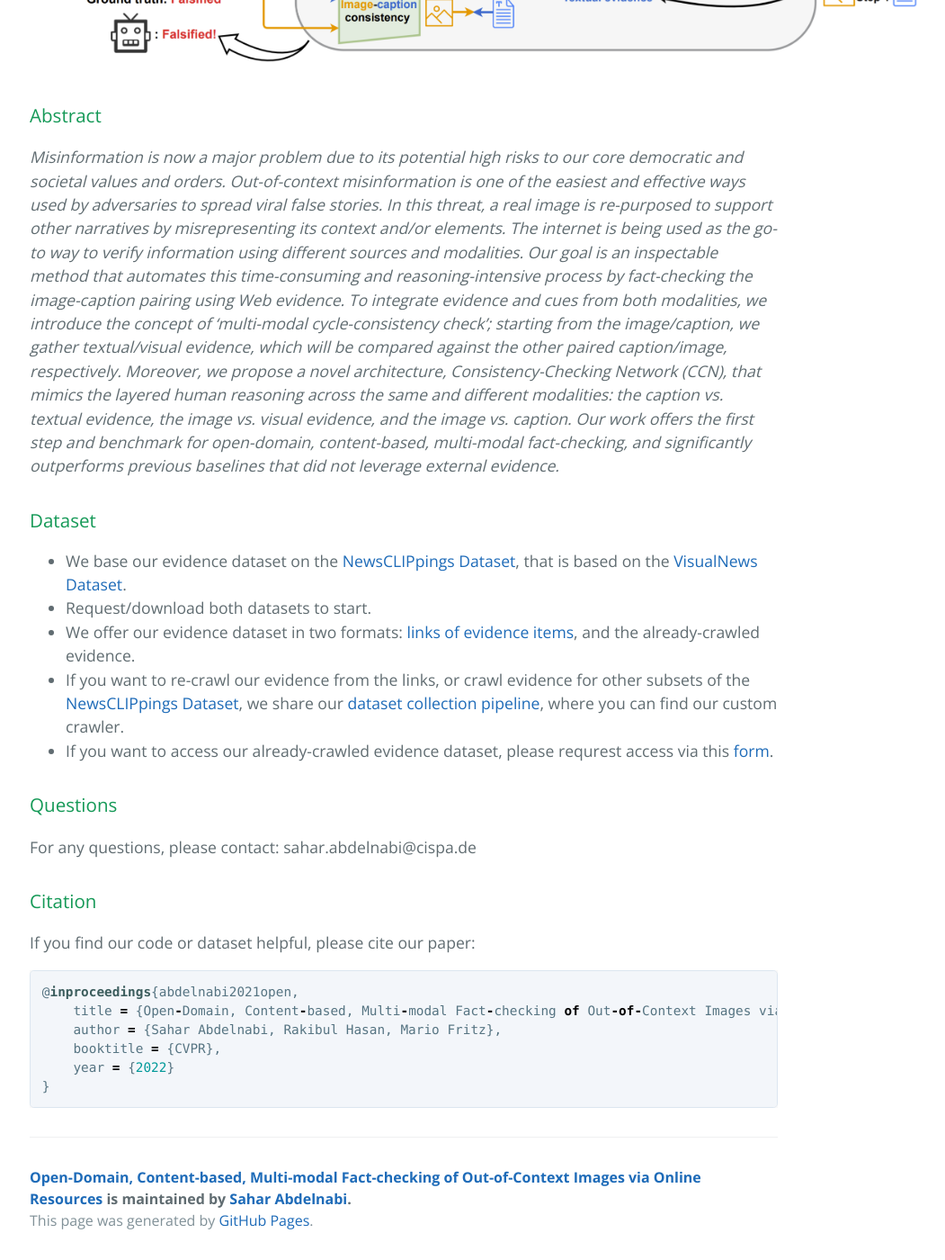
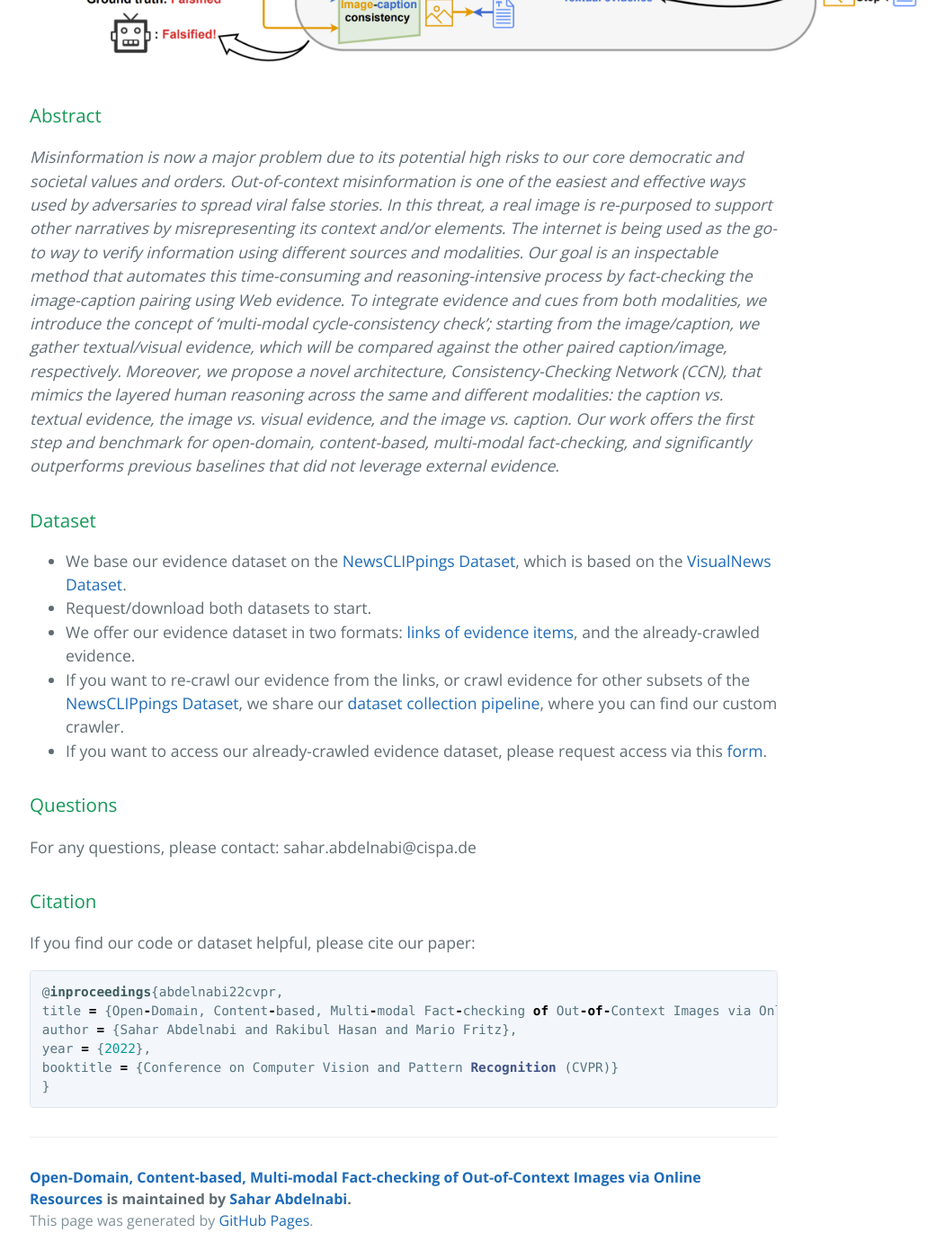
Before and after one commit to S-Abdelnabi/OoC-multi-modal-fc, a Jekyll site: the page built from index.md, in a window 1280 px wide and 1400 px high, scrolled down 883 px. Shown: the whole window at 90% size, without its empty margins (191-1242 px from the left). Built offline with Jekyll 4.4.1, drawn with Linux system fonts in a browser that asks for light colours; our own code applies the rules of GitHub Pages for plain Markdown files.

Commit message:
Update index.md

````diff
--- a/index.md
+++ b/index.md
@@ -6,11 +6,11 @@
 *Misinformation is now a major problem due to its potential high risks to our core democratic and societal values and orders. Out-of-context misinformation is one of the easiest and effective ways used by adversaries to spread viral false stories. In this threat, a real image is re-purposed to support other narratives by misrepresenting its context and/or elements. The internet is being used as the go-to way to verify information using different sources and modalities. Our goal is an inspectable method that automates this time-consuming and reasoning-intensive process by fact-checking the image-caption pairing using Web evidence. To integrate evidence and cues from both modalities, we introduce the concept of 'multi-modal cycle-consistency check'; starting from the image/caption, we gather textual/visual evidence, which will be compared against the other paired caption/image, respectively. Moreover, we propose a novel architecture, Consistency-Checking Network (CCN), that mimics the layered human reasoning across the same and different modalities: the caption vs. textual evidence, the image vs. visual evidence, and the image vs. caption. Our work offers the first step and benchmark for open-domain, content-based, multi-modal fact-checking, and significantly outperforms previous baselines that did not leverage external evidence.*
 
 ### Dataset
-- We base our evidence dataset on the [NewsCLIPpings Dataset](https://github.com/g-luo/news_clippings), that is based on the [VisualNews Dataset](https://github.com/FuxiaoLiu/VisualNews-Repository).
+- We base our evidence dataset on the [NewsCLIPpings Dataset](https://github.com/g-luo/news_clippings), which is based on the [VisualNews Dataset](https://github.com/FuxiaoLiu/VisualNews-Repository).
 - Request/download both datasets to start.
 - We offer our evidence dataset in two formats: [links of evidence items](https://github.com/S-Abdelnabi/OoC-multi-modal-fc/tree/main/evidence_links), and the already-crawled evidence.
 - If you want to re-crawl our evidence from the links, or crawl evidence for other subsets of the [NewsCLIPpings Dataset](https://github.com/g-luo/news_clippings), we share our [dataset collection pipeline](https://github.com/S-Abdelnabi/OoC-multi-modal-fc/tree/main/dataset_collection), where you can find our custom crawler.
-- If you want to access our already-crawled evidence dataset, please requrest access via this [form](https://forms.gle/HZeUK1EEveGF9yEV9).
+- If you want to access our already-crawled evidence dataset, please request access via this [form](https://forms.gle/HZeUK1EEveGF9yEV9).
 
 ### Questions
 For any questions, please contact: sahar.abdelnabi@cispa.de
@@ -18,10 +18,10 @@ For any questions, please contact: sahar.abdelnabi@cispa.de
 ### Citation ###
 If you find our code or dataset helpful, please cite our paper:
 ```javascript
-@inproceedings{abdelnabi2021open,
-    title = {Open-Domain, Content-based, Multi-modal Fact-checking of Out-of-Context Images via Online Resources},
-    author = {Sahar Abdelnabi, Rakibul Hasan, Mario Fritz},
-    booktitle = {CVPR},
-    year = {2022}
+@inproceedings{abdelnabi22cvpr,
+title = {Open-Domain, Content-based, Multi-modal Fact-checking of Out-of-Context Images via Online Resources},
+author = {Sahar Abdelnabi and Rakibul Hasan and Mario Fritz},
+year = {2022},
+booktitle = {Conference on Computer Vision and Pattern Recognition (CVPR)}
 }
 ```
````
